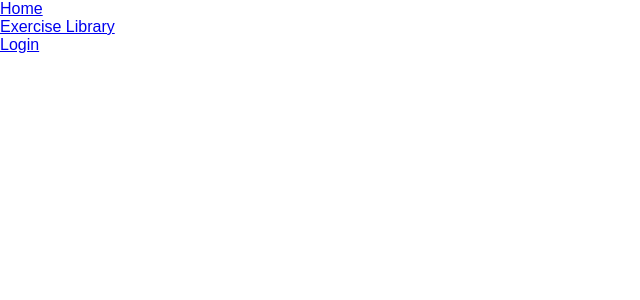
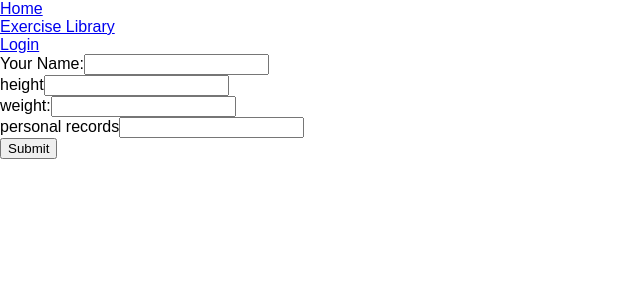
Before and after one commit to BReily89/project-3, a React (Create React App) app in the folder client/: page /login/createuser in a window 1280 px wide. Shown: the top 300 px of the page, without its empty margins (0-640 px from the left). Built offline with nearby package versions, Linux system fonts and the light colour scheme.

Commit message:
building stuff

```diff
--- a/client/src/App.js
+++ b/client/src/App.js
@@ -9,6 +9,7 @@ import Routines from './components/exercises/Routines'
 import ExerciseLibrary from './components/exercises/ExerciseLibrary'
 import NavBar from './components/NavBar'
 import UserPage from './components/login/UserPage'
+import CreateUser from './components/login/CreateUser'
 
 
 
@@ -22,6 +23,7 @@ class App extends Component {
 
             <Route exact path="/" component={HomePage} />
             <Route exact path="/login" component={LogInPage} />
+            <Route exact path="/login/createuser" component={CreateUser} />
             <Route exact path="/login/:userId/userinfo" component={UserPage} />
             <Route exact path="/routines/:userId" component={Routines} />
             <Route exact path="/routines/:routineId/exercises" component={ExerciseLibrary} />
--- /dev/null
+++ b/client/src/components/login/CreateUser.js
@@ -0,0 +1,64 @@
+import React, { Component } from 'react';
+import axios from 'axios'
+import { Redirect } from 'react-router-dom'
+class CreateUser extends Component {
+    state = {
+        users: [],
+        redirectToUsers: false,
+        userId: ''
+
+    }
+    handleChange = (event) => {
+        const attribute = event.target.name
+        const updateUser = { ...this.state.users }
+        updateUser[attribute] = event.target.value
+        this.setState({ users: updateUser })
+    }
+    handleSubmit = async (event) => {
+        event.preventDefault()
+
+        const res = await axios.post('/api/users', {
+            'user': this.state.users
+        })
+        this.setState({ redirectToUsers: true, userId: res.data._id })
+    }
+    render() {
+        if (this.state.redirectToUsers) {
+            return <Redirect to={`/users/${this.state.userId}/login`} />
+        }
+        return (
+            <div>
+                <form onSubmit={this.handleSubmit} >
+                    <div>
+                        <label htmlFor="userName">Your Name:</label>
+                        <input
+                            onChange={this.handleChange} name="userName"
+                            type="text" value={this.state.users.userName} />
+
+                    </div>
+                    <div>
+                        <label htmlFor="height">height</label>
+                        <input
+                            onChange={this.handleChange} name="height"
+                            type="text" value={this.state.users.height} />
+                    </div>
+                    <div>
+                        <label htmlFor="weight">weight:</label>
+
+                        <input onChange={this.handleChange} name="weight"
+                            type="text" value={this.state.users.weight} />
+                    </div>
+                    <div>
+                        <label htmlFor="personalRecords">personal records</label>
+                    <input
+                        onChange={this.handleChange} name="personalRecords"
+                        type="text" value={this.state.users.personalRecords} />
+                        </div>
+                    <button>Submit</button>
+                </form>
+            </div>
+        );
+    }
+}
+
+export default CreateUser;
--- a/client/src/components/login/LogInPage.js
+++ b/client/src/components/login/LogInPage.js
@@ -22,15 +22,13 @@ class LogInPage extends Component {
             console.log
         }
     }
-
-
     render() {
         return (
             <div>
                 <h1>Log in</h1>
                 <h3>Select an existing user to view their stats</h3>
                 {this.state.users.map(user => {
-                    return (<Link key={user._id} to={`/login/${user._id}/userinfo`}>{user.userName}</Link>)
+                    return (<div><Link key={user._id} to={`/login/${user._id}/userinfo`}>{user.userName}</Link></div>)
                 })}
                 <SignUp />
             </div>
--- a/client/src/components/login/UserPage.js
+++ b/client/src/components/login/UserPage.js
@@ -10,7 +10,7 @@ class UserPage extends Component {
             password:'',
             height:'',
             weight:'',
-            personalRecords:''
+            personalRecord:''
         },
         redirectToUsers: false
     }
@@ -34,13 +34,6 @@ class UserPage extends Component {
     }
 
 
-    //make a new user and an onClick to create new user with data
-    // createNewUser = async () => {
-    //     const { userId } = this.props.match.params
-    //     const res = await axios.post(`api/users/${userId}`)
-    //     console.log(res.data)
-    //     this.setState({user: res.data})
-    // }
     deleteUser = async () => {
         try {
             console.log('in here')
@@ -53,13 +46,14 @@ class UserPage extends Component {
         }
 
     }
-    // updateUser = async (userId) => {
-    //     const { userId } =  this.props.match.params
+    updateUser = async () => {
+        const userId =  this.props.match.params.is
+        const res = await axios.patch(`/api/users/${userId}`, {
+            user: this.state.user,
+        })
+        this.setState({ user: res.data, redirectToLogin : true})
 
-    //     const clonedUser = {...this.state.user}
-    //     const user
-    // }
-
+    }
       render() {
           if (this.state.redirectToUsers) {
               return <Redirect to={`/login`} />
@@ -70,9 +64,11 @@ class UserPage extends Component {
                <div>{this.state.user.userName}</div>
                 <div>{this.state.user.height}</div>
                 <div>{this.state.user.weight}</div>
-                <div>{this.state.user.personalRecords}</div>
+                <div>{this.state.user.personalRecord}</div>
             <button onClick={this.deleteUser}>Dude don't delete me</button>
+            <button onClick={this.updateUser}>How about a little updating dude</button>
             </div>
+
         );
     }
 }
```
Also changed, not shown: 2 other files (tests, documents, lock files or other folders).
